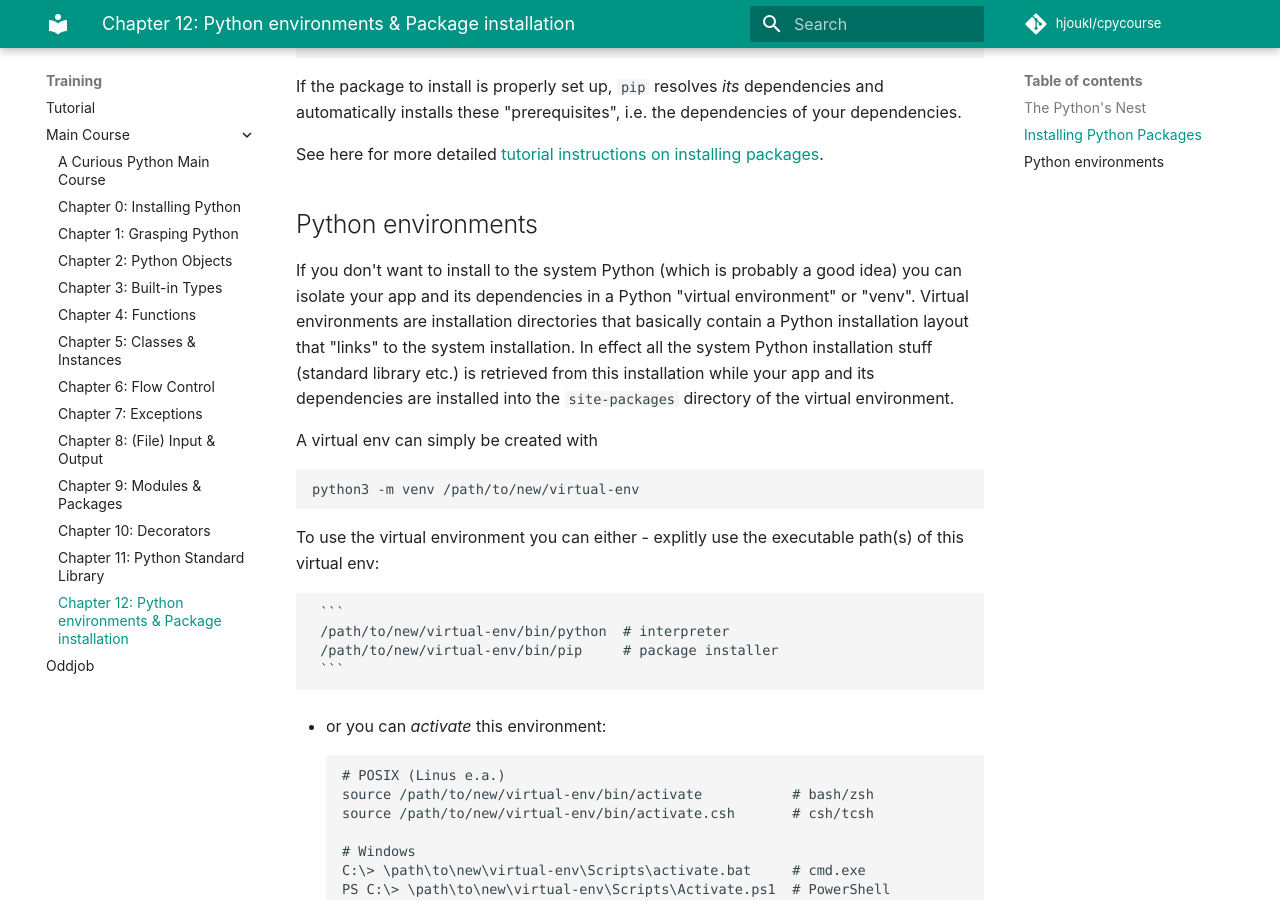
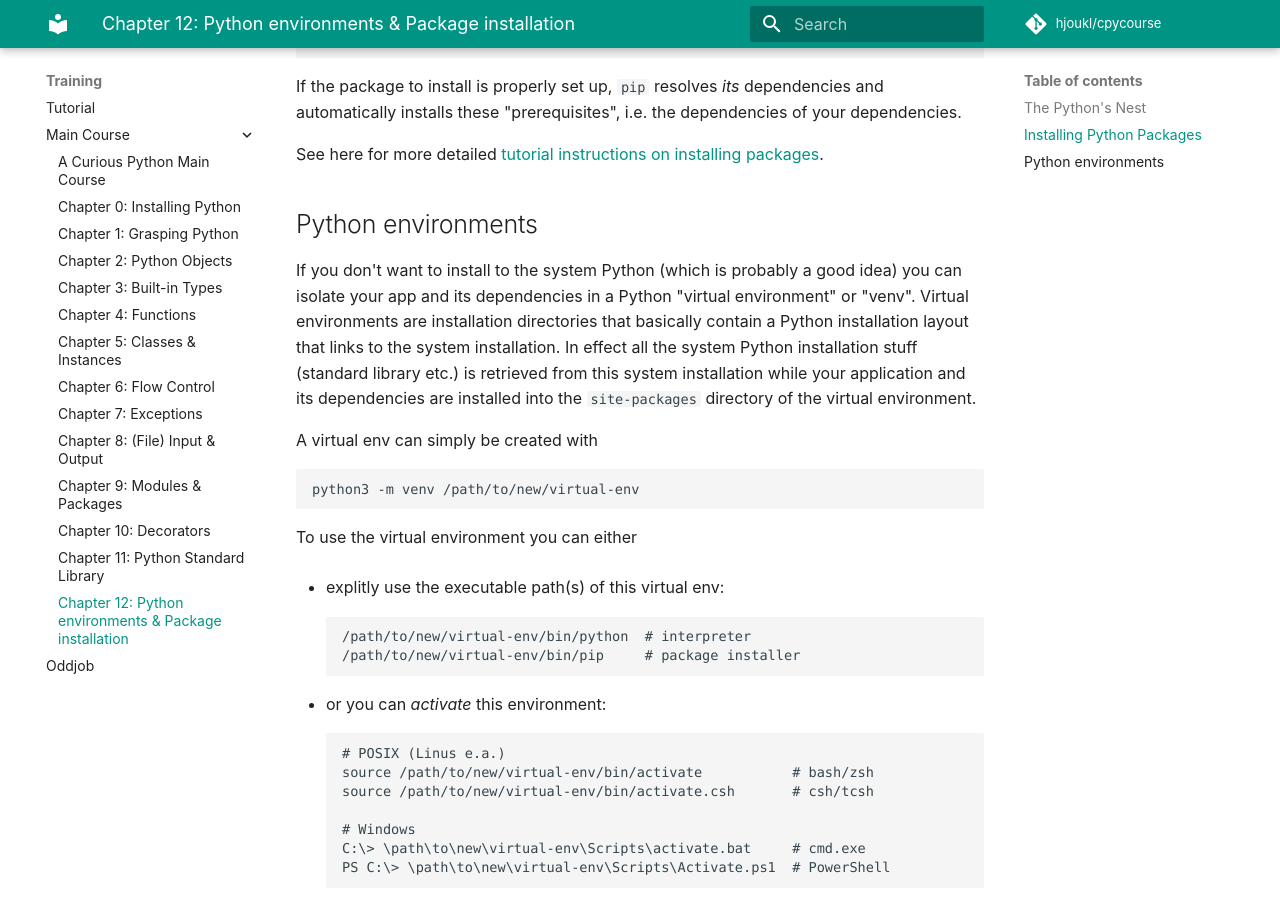
Before and after one commit to rkluger68/cpycourse, an MkDocs documentation site: the page built from docs/training/main-course/venvs-packages-installation.md, in a window 1280 px wide and 900 px high, scrolled down 2023 px. Built offline with MkDocs 1.6.1 and Material for MkDocs 9.7.7, drawn with Linux system fonts in a browser that asks for light colours; comment, search, counter and statistics services are not loaded.

Commit message:
fix some formatting glitches

````diff
--- a/docs/training/main-course/venvs-packages-installation.md
+++ b/docs/training/main-course/venvs-packages-installation.md
@@ -117,11 +117,11 @@ See here for more detailed
 If you don't want to install to the system Python (which is probably a good
 idea) you can isolate your app and its dependencies in a Python "virtual
 environment" or "venv". Virtual environments are installation directories that
-basically contain a Python installation layout that "links" to the system
+basically contain a Python installation layout that links to the system
 installation. In effect all the system Python installation stuff
-(standard library etc.) is retrieved from this installation while your app and
-its dependencies are installed into the `site-packages` directory of the
-virtual environment.
+(standard library etc.) is retrieved from this system installation while your
+application and its dependencies are installed into the `site-packages`
+directory of the virtual environment.
 
 A virtual env can simply be created with
 
@@ -130,12 +130,14 @@ python3 -m venv /path/to/new/virtual-env
 ```
 
 To use the virtual environment you can either
+
  - explitly use the executable path(s) of this virtual env:
 
      ```
      /path/to/new/virtual-env/bin/python  # interpreter
      /path/to/new/virtual-env/bin/pip     # package installer
      ```
+
  - or you can *activate* this environment:
 
      ```
````
